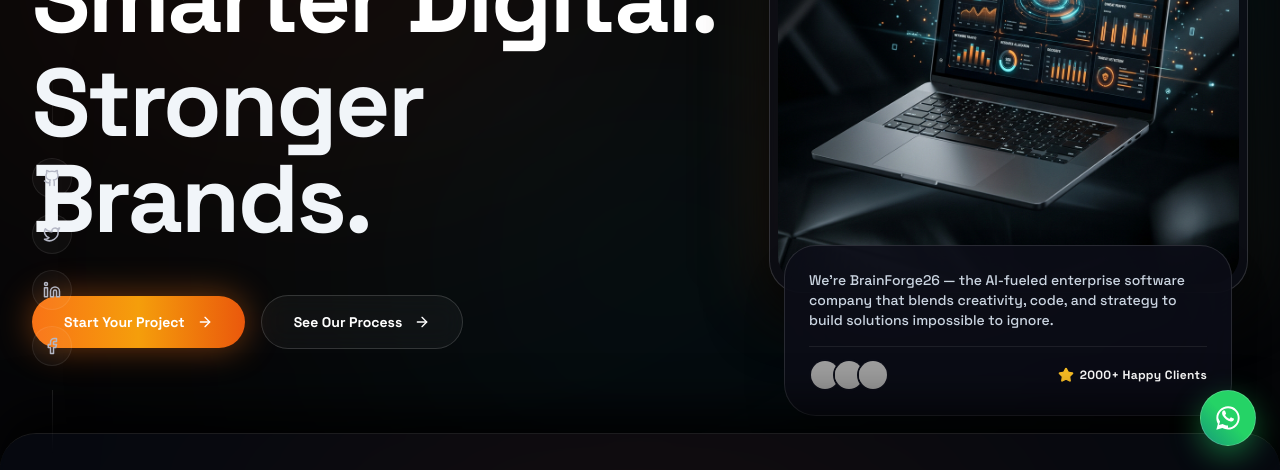
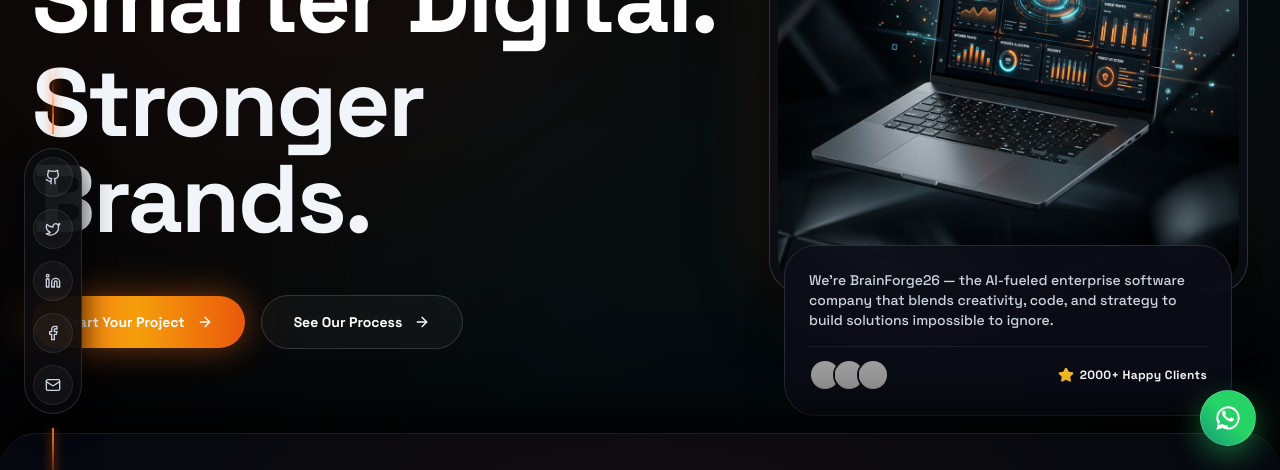
Before and after one commit to brainforge26-tech/BrainForge26, a Next.js app in the folder frontend/: page / in a window 1280 px wide. Shown: the part 330-800 px from the top of the page. Built offline with nearby package versions, Linux system fonts and the light colour scheme; no server answers; grey boxes are pictures that could not be loaded.

Commit message:
feat: align SocialSidebar with vertical centering and luxury orange theme

```diff
--- a/frontend/src/components/layout/SocialSidebar.tsx
+++ b/frontend/src/components/layout/SocialSidebar.tsx
@@ -1,35 +1,53 @@
 'use client';
 
-import { Github, Twitter, Linkedin, Facebook } from 'lucide-react';
+import { Github, Twitter, Linkedin, Facebook, Mail } from 'lucide-react';
 import { motion } from 'framer-motion';
+
+const SOCIAL_ITEMS = [
+  { label: 'GitHub', icon: Github, href: 'https://github.com/brainforge26' },
+  { label: 'Twitter', icon: Twitter, href: 'https://twitter.com/brainforge26' },
+  { label: 'LinkedIn', icon: Linkedin, href: 'https://linkedin.com/company/brainforge26' },
+  { label: 'Facebook', icon: Facebook, href: 'https://facebook.com/brainforge26' },
+  { label: 'Email Us', icon: Mail, href: 'mailto:contact@brainforge26.tech' },
+];
 
 export function SocialSidebar() {
   return (
-    <motion.div
-      initial={{ opacity: 0, x: -20 }}
+    <motion.aside
+      initial={{ opacity: 0, x: -30 }}
       animate={{ opacity: 1, x: 0 }}
-      transition={{ duration: 0.8, delay: 0.5, ease: 'easeOut' }}
-      className="hidden lg:flex fixed left-8 top-1/2 -translate-y-1/2 flex-col gap-4 z-40"
+      transition={{ duration: 0.8, delay: 0.3, ease: 'easeOut' }}
+      className="hidden xl:flex fixed left-6 top-1/2 -translate-y-1/2 flex-col items-center gap-3.5 z-40 pointer-events-auto"
     >
-      <div className="w-px h-16 bg-gradient-to-b from-transparent to-white/[0.1] mx-auto mb-2" />
-      <SocialIcon href="https://github.com" icon={Github} />
-      <SocialIcon href="https://twitter.com" icon={Twitter} />
-      <SocialIcon href="https://linkedin.com" icon={Linkedin} />
-      <SocialIcon href="https://facebook.com" icon={Facebook} />
-      <div className="w-px h-16 bg-gradient-to-t from-transparent to-white/[0.1] mx-auto mt-2" />
-    </motion.div>
+      {/* Top Ambient Glow Line */}
+      <div className="w-[1.5px] h-16 bg-gradient-to-b from-transparent via-orange-500/50 to-orange-400 shadow-[0_0_10px_#FF4D00]" />
+
+      {/* Social Icons Container */}
+      <div className="p-2 rounded-full bg-[#08090E]/90 border border-white/[0.12] backdrop-blur-2xl shadow-[0_10px_30px_rgba(0,0,0,0.8)] flex flex-col gap-3">
+        {SOCIAL_ITEMS.map((item) => {
+          const Icon = item.icon;
+          return (
+            <a
+              key={item.label}
+              href={item.href}
+              target="_blank"
+              rel="noopener noreferrer"
+              title={item.label}
+              className="relative group flex items-center justify-center w-10 h-10 rounded-full bg-white/[0.04] border border-white/[0.08] text-slate-300 hover:text-white hover:border-orange-500/50 hover:bg-gradient-to-br hover:from-orange-500 hover:to-amber-500 transition-all duration-300 shadow-md hover:scale-110"
+            >
+              <Icon className="w-4 h-4 transition-transform group-hover:scale-110" />
+
+              {/* Tooltip on hover */}
+              <span className="absolute left-14 px-3 py-1 rounded-xl bg-[#0C0E18] border border-orange-500/30 text-orange-300 font-bold text-[10px] whitespace-nowrap opacity-0 group-hover:opacity-100 translate-x-2 group-hover:translate-x-0 transition-all pointer-events-none shadow-xl">
+                {item.label}
+              </span>
+            </a>
+          );
+        })}
+      </div>
+
+      {/* Bottom Ambient Glow Line */}
+      <div className="w-[1.5px] h-16 bg-gradient-to-t from-transparent via-orange-500/50 to-orange-400 shadow-[0_0_10px_#FF4D00]" />
+    </motion.aside>
   );
 }
-
-function SocialIcon({ href, icon: Icon }: { href: string; icon: any }) {
-  return (
-    <a
-      href={href}
-      target="_blank"
-      rel="noopener noreferrer"
-      className="flex items-center justify-center w-10 h-10 rounded-full bg-white/[0.03] border border-white/[0.08] text-[#B4B7C5] hover:text-[#C02C54] hover:border-[rgba(166,28,67,0.2)] hover:bg-[rgba(166,28,67,0.04)] hover:-translate-y-1 hover:shadow-[0_4px_16px_rgba(166,28,67,0.12)] transition-all duration-300"
-    >
-      <Icon className="w-[18px] h-[18px]" />
-    </a>
-  );
-}
```
